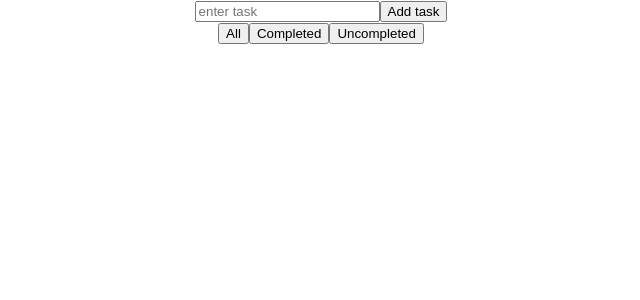
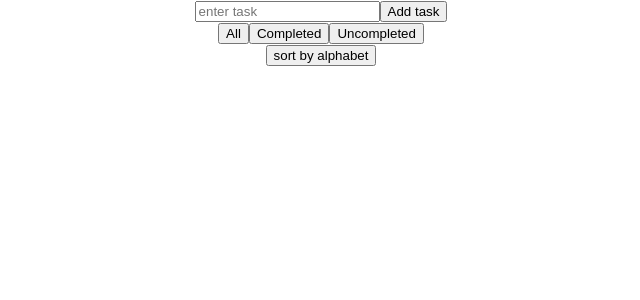
Before and after one commit to kittensgit/simple-todo-ts, a React (Create React App) app: page / in a window 1280 px wide. Shown: the top 300 px of the page, without its empty margins (319-959 px from the left). Built offline with nearby package versions, Linux system fonts and the light colour scheme.

Commit message:
sortByAlphabet

```diff
--- a/src/App.tsx
+++ b/src/App.tsx
@@ -27,6 +27,15 @@ const App: FC = () => {
         setTodos(todos.filter((todo) => todo.id !== id));
     };
 
+    const sortByAlphabet = () => {
+        const sortedTodos = [...todos].sort((a, b) => {
+            // Используем метод localeCompare для сравнения строк с учетом локали
+            return a.task.localeCompare(b.task);
+        });
+
+        setTodos(sortedTodos);
+    };
+
     const toggleTodo = (id: ITodo['id']) => {
         setTodos(
             todos.map((todo) =>
@@ -47,6 +56,7 @@ const App: FC = () => {
         <div className="App">
             <TodoForm addTodo={addTodo} />
             <FilterTodo filterTodo={filterTodo} />
+            <button onClick={() => sortByAlphabet()}>sort by alphabet</button>
             <TodoList
                 todos={filtered}
                 removeTodo={removeTodo}
```
